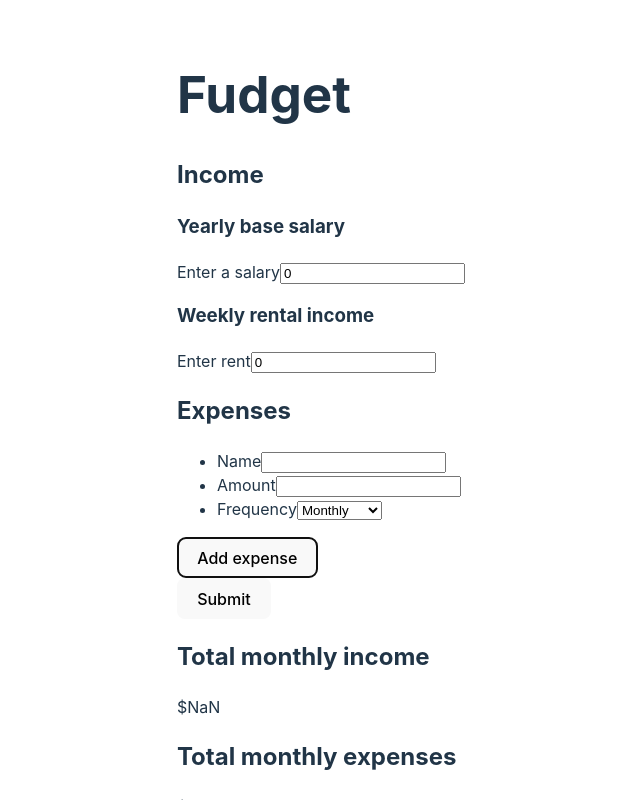
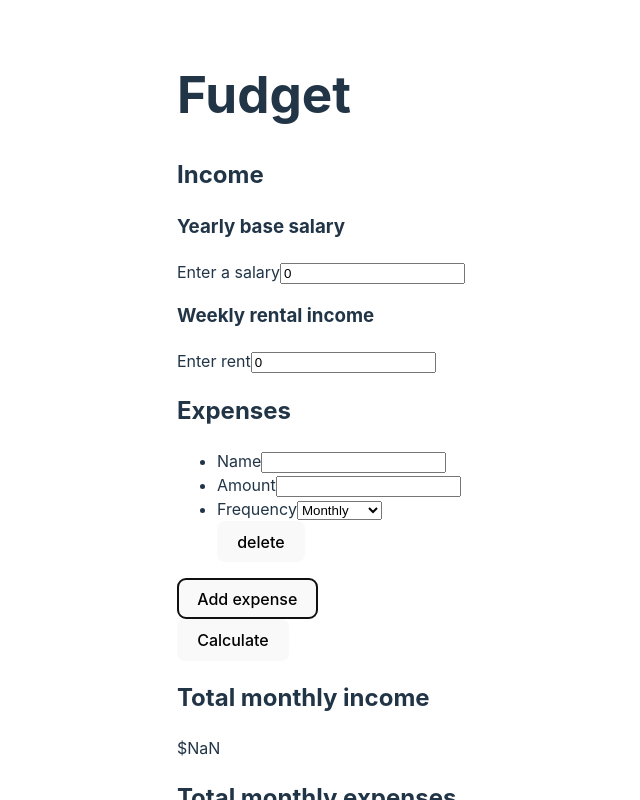
Before and after one commit to gyfchong/fudget, a React (Vite) app: page / in a window 1280 px wide. Both pictures are taken after a click on the button "Add expense". Shown: the top 800 px of the page, without its empty margins (319-959 px from the left). Built offline with nearby package versions, Linux system fonts and the light colour scheme.

Commit message:
add delete and rename submit

```diff
--- a/src/App.tsx
+++ b/src/App.tsx
@@ -220,6 +220,13 @@ const App = () => {
                           }}
                         </form.Field>
                       </li>
+                      <button
+                        onClick={() => {
+                          field.state.value.splice(i, 1);
+                        }}
+                      >
+                        delete
+                      </button>
                     </ul>
                   );
                 })}
@@ -246,7 +253,7 @@ const App = () => {
           selector={(state) => [state.canSubmit, state.isSubmitting]}
           children={([canSubmit, isSubmitting]) => (
             <button type="submit" disabled={!canSubmit}>
-              {isSubmitting ? "..." : "Submit"}
+              {isSubmitting ? "..." : "Calculate"}
             </button>
           )}
         />
```
